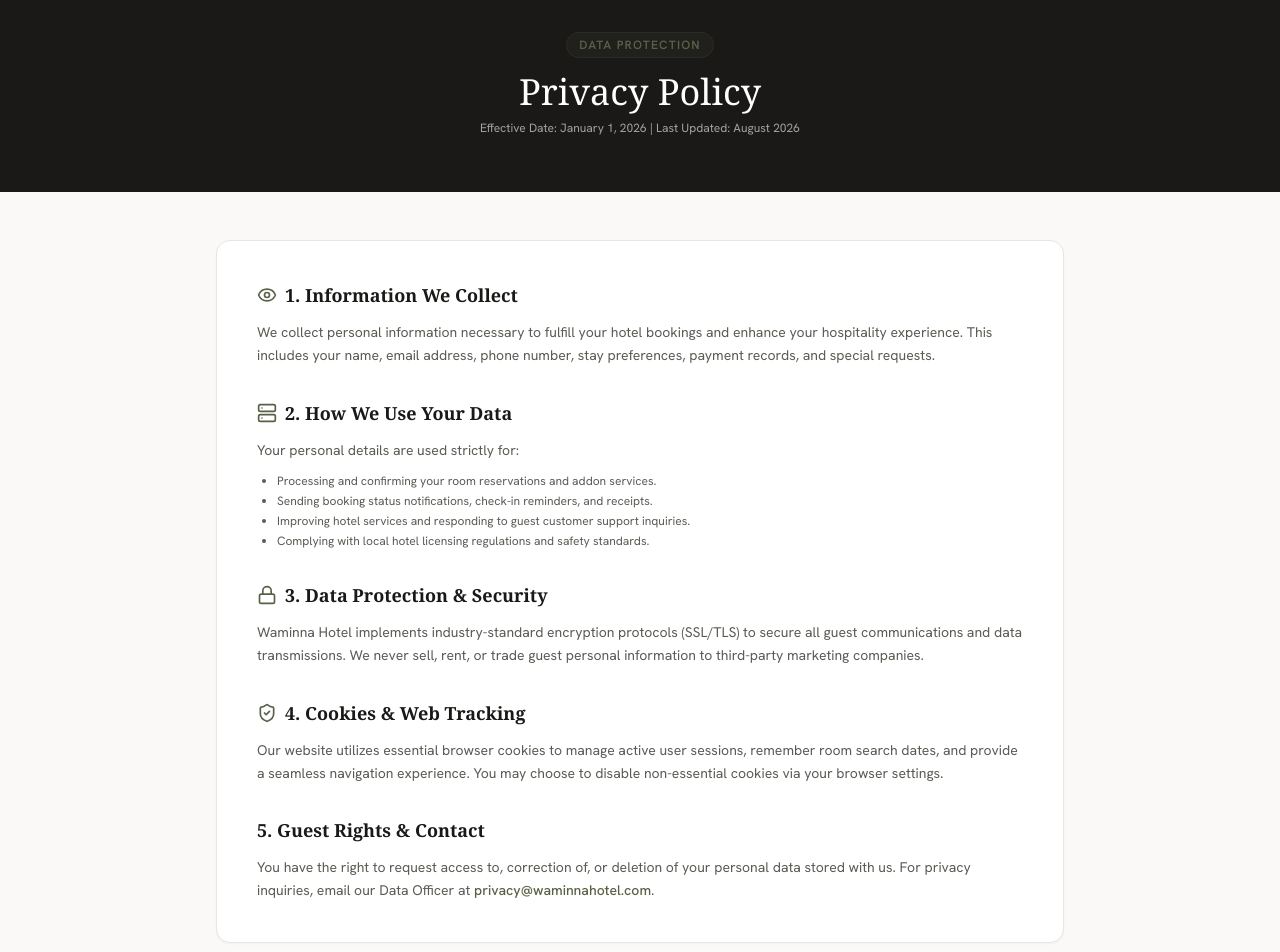
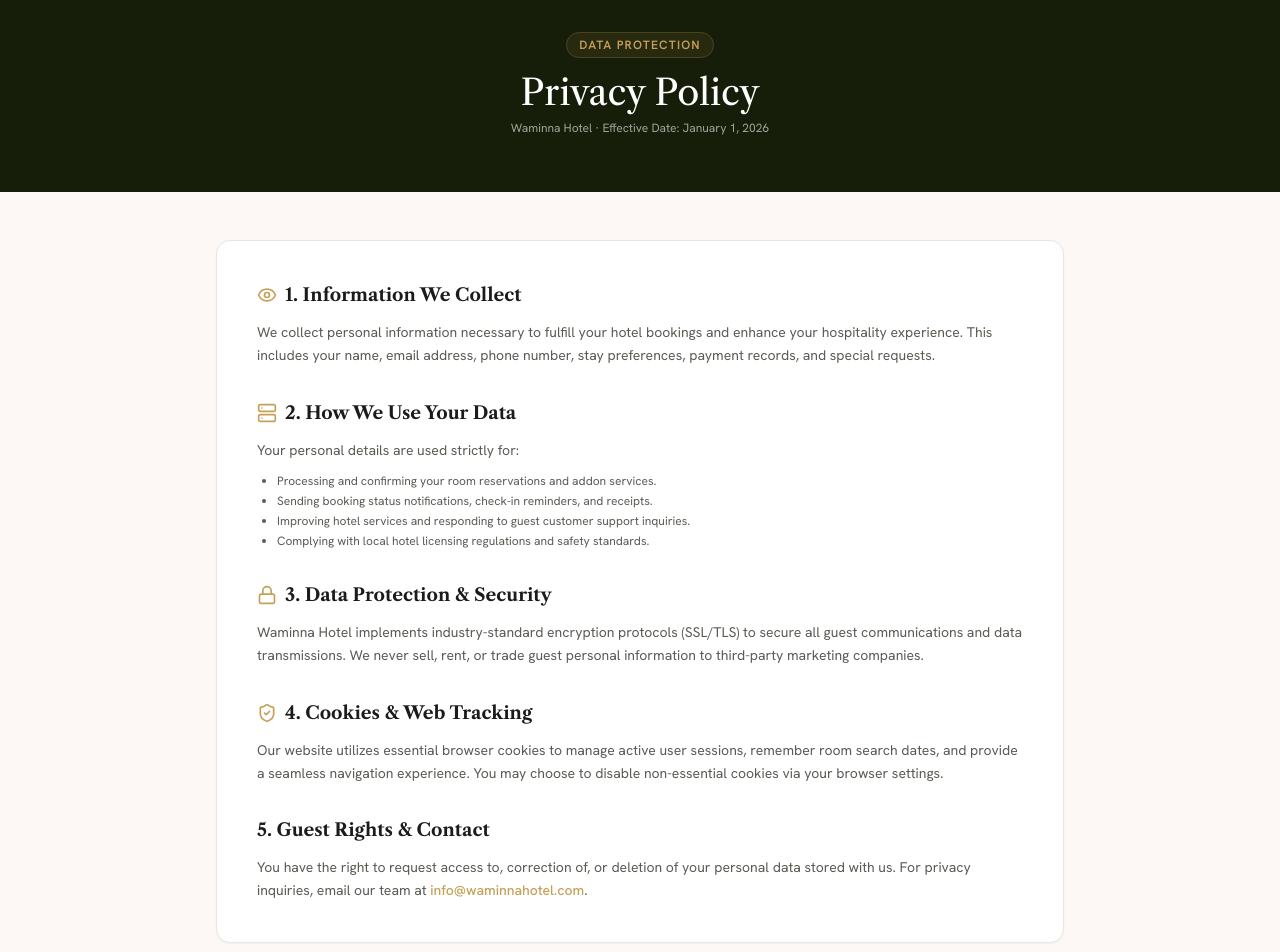
Before and after one commit to Josh8T/waminna-hotel, a React (Vite) app: page /privacy in a window 1280 px wide. Shown: the part 120-1072 px from the top of the page. Built offline with nearby package versions, Linux system fonts and the light colour scheme; no server answers.

Commit message:
[UPDATE] Privacy Policy updates

```diff
--- a/src/pages/Privacy.tsx
+++ b/src/pages/Privacy.tsx
@@ -1,78 +1,94 @@
 import Header from '@/components/Header';
 import Footer from '@/components/Footer';
 import { Lock, Eye, Server, ShieldCheck } from 'lucide-react';
+import { useThemeLanguage } from '@/context/ThemeLanguageContext';
 
 export default function Privacy() {
+  const { t } = useThemeLanguage();
+
   return (
-    <div className="min-h-screen bg-warm-bg flex flex-col font-sans">
+    <div className="min-h-screen bg-[#fdf8f5] dark:bg-[#191816] text-[#1b1c1a] dark:text-[#F7F5F2] flex flex-col font-sans transition-colors">
       <Header />
 
       <main className="flex-1 pt-24 pb-16">
-        <div className="bg-[#1a1917] text-white py-14 px-4 sm:px-6 text-center">
+        <div className="bg-[#161d08] dark:bg-[#11110f] text-white py-14 px-4 sm:px-6 text-center">
           <div className="max-w-3xl mx-auto">
-            <span className="text-xs font-semibold text-brand uppercase tracking-widest bg-brand/10 px-3 py-1 rounded-full border border-brand/20">
-              Data Protection
+            <span className="text-xs font-semibold text-[#C5A059] uppercase tracking-widest bg-[#C5A059]/10 px-3 py-1 rounded-full border border-[#C5A059]/20">
+              {t('Data Protection', 'Perlindungan Data')}
             </span>
-            <h1 className="text-3xl sm:text-4xl font-serif mt-4 mb-2 font-normal">
-              Privacy Policy
+            <h1 className="text-3xl sm:text-4xl font-display mt-4 mb-2 font-normal">
+              {t('Privacy Policy', 'Kebijakan Privasi')}
             </h1>
             <p className="text-xs text-white/60">
-              Effective Date: January 1, 2026 | Last Updated: August 2026
+              {t('Waminna Hotel · Effective Date: January 1, 2026', 'Waminna Hotel · Berlaku Sejak: 1 Januari 2026')}
             </p>
           </div>
         </div>
 
         <div className="max-w-4xl mx-auto px-4 sm:px-6 py-12">
-          <div className="bg-white rounded-xl p-6 sm:p-10 border border-warm-border shadow-sm space-y-8 text-sm text-[#5c5a54] leading-relaxed">
+          <div className="bg-white dark:bg-[#242320] rounded-xl p-6 sm:p-10 border border-[#e8e6e1] dark:border-[#30312f] shadow-sm space-y-8 text-sm text-[#5c5a54] dark:text-[#ded9d6] leading-relaxed">
 
             <section className="space-y-3">
-              <h2 className="text-lg font-serif font-semibold text-[#1a1917] flex items-center gap-2">
-                <Eye className="w-5 h-5 text-brand" /> 1. Information We Collect
+              <h2 className="text-lg font-display font-semibold text-[#1c1b19] dark:text-[#F7F5F2] flex items-center gap-2">
+                <Eye className="w-5 h-5 text-[#C5A059]" /> 1. {t('Information We Collect', 'Informasi Yang Kami Kumpulkan')}
               </h2>
               <p>
-                We collect personal information necessary to fulfill your hotel bookings and enhance your hospitality experience. This includes your name, email address, phone number, stay preferences, payment records, and special requests.
+                {t(
+                  'We collect personal information necessary to fulfill your hotel bookings and enhance your hospitality experience. This includes your name, email address, phone number, stay preferences, payment records, and special requests.',
+                  'Kami mengumpulkan informasi pribadi yang diperlukan untuk memproses reservasi hotel Anda dan meningkatkan pengalaman menginap Anda. Ini mencakup nama, alamat email, nomor telepon, preferensi menginap, catatan pembayaran, dan permintaan khusus.'
+                )}
               </p>
             </section>
 
             <section className="space-y-3">
-              <h2 className="text-lg font-serif font-semibold text-[#1a1917] flex items-center gap-2">
-                <Server className="w-5 h-5 text-brand" /> 2. How We Use Your Data
+              <h2 className="text-lg font-display font-semibold text-[#1c1b19] dark:text-[#F7F5F2] flex items-center gap-2">
+                <Server className="w-5 h-5 text-[#C5A059]" /> 2. {t('How We Use Your Data', 'Bagaimana Kami Menggunakan Data Anda')}
               </h2>
               <p>
-                Your personal details are used strictly for:
+                {t('Your personal details are used strictly for:', 'Data pribadi Anda digunakan secara ketat untuk:')}
               </p>
-              <ul className="list-disc pl-5 space-y-1 text-xs text-[#5c5a54]">
-                <li>Processing and confirming your room reservations and addon services.</li>
-                <li>Sending booking status notifications, check-in reminders, and receipts.</li>
-                <li>Improving hotel services and responding to guest customer support inquiries.</li>
-                <li>Complying with local hotel licensing regulations and safety standards.</li>
+              <ul className="list-disc pl-5 space-y-1 text-xs text-[#5c5a54] dark:text-[#ded9d6]">
+                <li>{t('Processing and confirming your room reservations and addon services.', 'Memproses dan mengonfirmasi reservasi kamar serta layanan tambahan Anda.')}</li>
+                <li>{t('Sending booking status notifications, check-in reminders, and receipts.', 'Mengirimkan notifikasi status pemesanan, pengingat check-in, dan tanda terima.')}</li>
+                <li>{t('Improving hotel services and responding to guest customer support inquiries.', 'Meningkatkan layanan hotel dan merespons pertanyaan bantuan pelanggan.')}</li>
+                <li>{t('Complying with local hotel licensing regulations and safety standards.', 'Mematuhi peraturan perizinan perhotelan dan standar keselamatan setempat.')}</li>
               </ul>
             </section>
 
             <section className="space-y-3">
-              <h2 className="text-lg font-serif font-semibold text-[#1a1917] flex items-center gap-2">
-                <Lock className="w-5 h-5 text-brand" /> 3. Data Protection & Security
+              <h2 className="text-lg font-display font-semibold text-[#1c1b19] dark:text-[#F7F5F2] flex items-center gap-2">
+                <Lock className="w-5 h-5 text-[#C5A059]" /> 3. {t('Data Protection & Security', 'Perlindungan & Keamanan Data')}
               </h2>
               <p>
-                Waminna Hotel implements industry-standard encryption protocols (SSL/TLS) to secure all guest communications and data transmissions. We never sell, rent, or trade guest personal information to third-party marketing companies.
+                {t(
+                  'Waminna Hotel implements industry-standard encryption protocols (SSL/TLS) to secure all guest communications and data transmissions. We never sell, rent, or trade guest personal information to third-party marketing companies.',
+                  'Waminna Hotel menerapkan protokol enkripsi standar industri (SSL/TLS) untuk mengamankan semua komunikasi dan transmisi data tamu. Kami tidak pernah menjual, menyewakan, atau memperdagangkan data pribadi tamu kepada pihak ketiga.'
+                )}
               </p>
             </section>
 
             <section className="space-y-3">
-              <h2 className="text-lg font-serif font-semibold text-[#1a1917] flex items-center gap-2">
-                <ShieldCheck className="w-5 h-5 text-brand" /> 4. Cookies & Web Tracking
+              <h2 className="text-lg font-display font-semibold text-[#1c1b19] dark:text-[#F7F5F2] flex items-center gap-2">
+                <ShieldCheck className="w-5 h-5 text-[#C5A059]" /> 4. {t('Cookies & Web Tracking', 'Cookie & Pelacakan Web')}
               </h2>
               <p>
-                Our website utilizes essential browser cookies to manage active user sessions, remember room search dates, and provide a seamless navigation experience. You may choose to disable non-essential cookies via your browser settings.
+                {t(
+                  'Our website utilizes essential browser cookies to manage active user sessions, remember room search dates, and provide a seamless navigation experience. You may choose to disable non-essential cookies via your browser settings.',
+                  'Situs web kami menggunakan cookie penting untuk mengelola sesi pengguna, mengingat tanggal pencarian kamar, dan memberikan pengalaman navigasi yang lancar.'
+                )}
               </p>
             </section>
 
             <section className="space-y-3">
-              <h2 className="text-lg font-serif font-semibold text-[#1a1917]">
-                5. Guest Rights & Contact
+              <h2 className="text-lg font-display font-semibold text-[#1c1b19] dark:text-[#F7F5F2]">
+                5. {t('Guest Rights & Contact', 'Hak Tamu & Kontak')}
               </h2>
               <p>
-                You have the right to request access to, correction of, or deletion of your personal data stored with us. For privacy inquiries, email our Data Officer at <span className="text-brand font-medium">privacy@waminnahotel.com</span>.
+                {t(
+                  'You have the right to request access to, correction of, or deletion of your personal data stored with us. For privacy inquiries, email our team at',
+                  'Anda berhak meminta akses, perbaikan, atau penghapusan data pribadi Anda yang tersimpan pada kami. Untuk pertanyaan privasi, kirim email ke'
+                )}{' '}
+                <a href="mailto:info@waminnahotel.com" className="text-[#C5A059] font-medium hover:underline">info@waminnahotel.com</a>.
               </p>
             </section>
 
```
